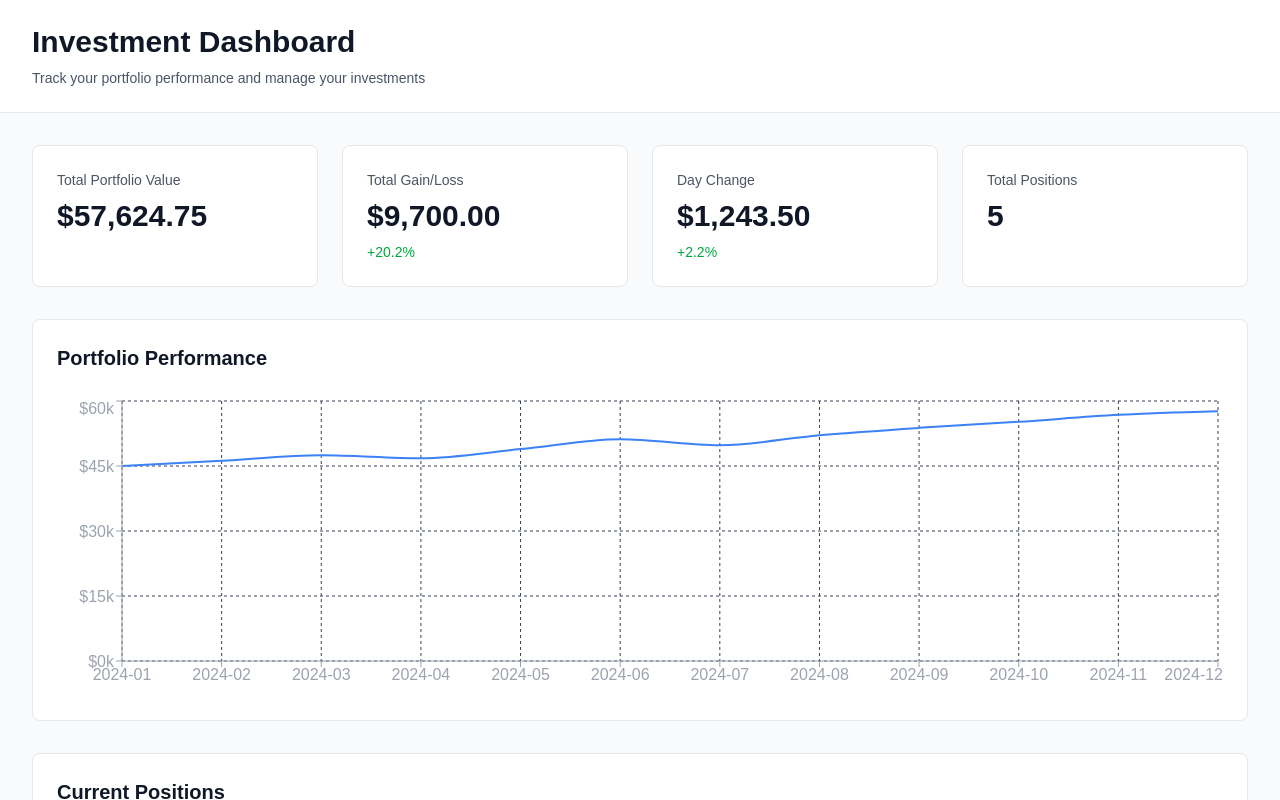
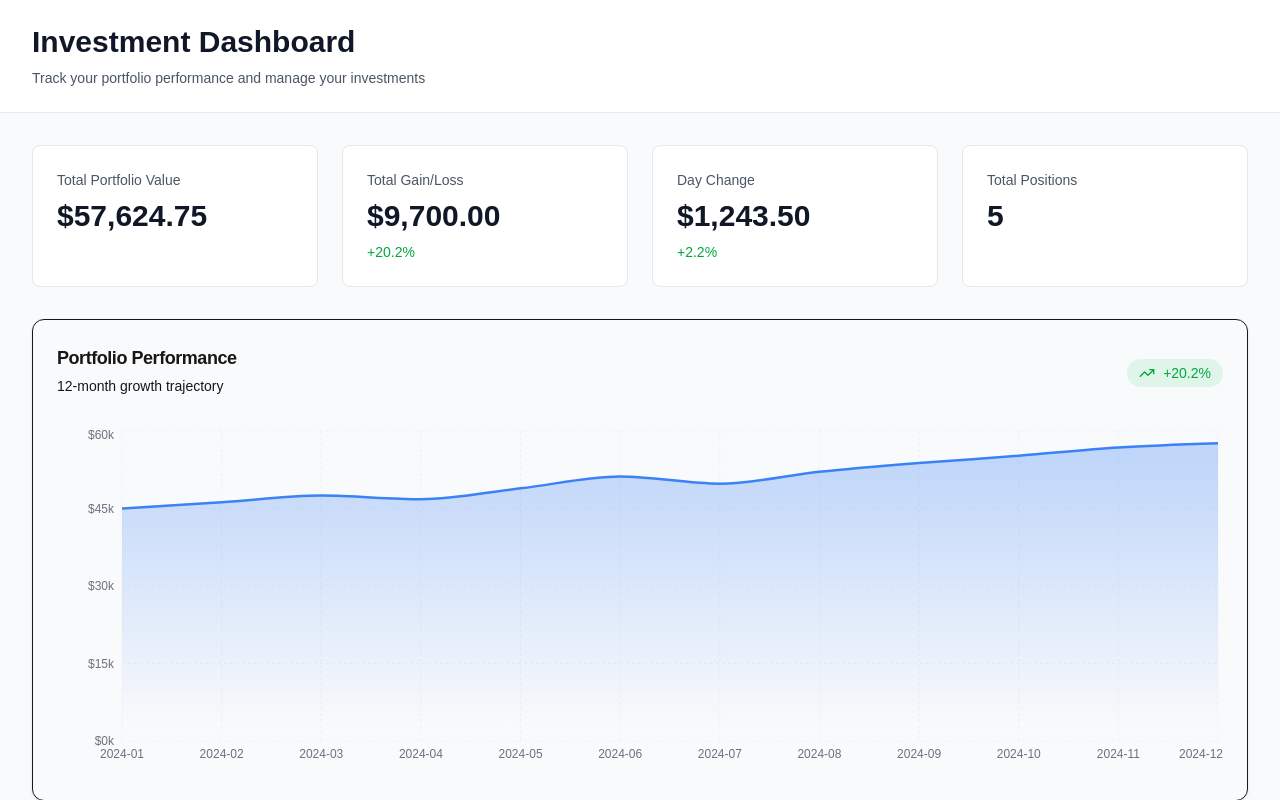
Before and after one commit to flaviogrillo1/investment-dashboard, a Next.js app in the folder apps/web/: page /dashboard in a window 1280 px wide. Shown: the top 800 px of the page. Built offline with nearby package versions, Linux system fonts and the light colour scheme.

Commit message:
feat: modernize UI with Vercel/shadcn style components

```diff
--- a/apps/web/components/PerformanceChart.tsx
+++ b/apps/web/components/PerformanceChart.tsx
@@ -1,54 +1,90 @@
 'use client';
 
-import { LineChart, Line, XAxis, YAxis, CartesianGrid, Tooltip, ResponsiveContainer } from 'recharts';
+import { Card, CardContent, CardHeader, CardTitle } from '@/components/ui/card';
+import { LineChart, Line, XAxis, YAxis, CartesianGrid, Tooltip, ResponsiveContainer, Area, AreaChart } from 'recharts';
 import { ChartDataPoint } from '@/lib/types';
+import { TrendingUp } from 'lucide-react';
 
 interface PerformanceChartProps {
   data: ChartDataPoint[];
 }
 
 export function PerformanceChart({ data }: PerformanceChartProps) {
+  const gradientOffset = () => {
+    const max = Math.max(...data.map(d => d.value));
+    const min = Math.min(...data.map(d => d.value));
+    return min < 0 ? 0 : min;
+  };
+
   return (
-    <div className="rounded-lg border border-gray-200 bg-white p-6 dark:border-gray-800 dark:bg-gray-900">
-      <h2 className="text-xl font-semibold text-gray-900 dark:text-gray-50">
-        Portfolio Performance
-      </h2>
-      <div className="mt-6" style={{ height: '300px' }}>
+    <Card className="overflow-hidden">
+      <CardHeader className="flex flex-row items-center justify-between">
+        <div>
+          <CardTitle className="text-lg">Portfolio Performance</CardTitle>
+          <p className="text-sm text-muted-foreground mt-1">
+            12-month growth trajectory
+          </p>
+        </div>
+        <div className="flex items-center gap-2 rounded-full bg-green-500/10 px-3 py-1">
+          <TrendingUp className="h-4 w-4 text-green-600" />
+          <span className="text-sm font-medium text-green-600 dark:text-green-400">
+            +20.2%
+          </span>
+        </div>
+      </CardHeader>
+      <CardContent>
+        <div style={{ height: '350px' }}>
           <ResponsiveContainer width="100%" height="100%">
-          <LineChart data={data}>
-            <CartesianGrid strokeDasharray="3 3" stroke="#374151" />
+            <AreaChart data={data}>
+              <defs>
+                <linearGradient id="colorValue" x1="0" y1="0" x2="0" y2="1">
+                  <stop offset="5%" stopColor="#3b82f6" stopOpacity={0.3}/>
+                  <stop offset="95%" stopColor="#3b82f6" stopOpacity={0}/>
+                </linearGradient>
+              </defs>
+              <CartesianGrid strokeDasharray="3 3" stroke="#e5e7eb" strokeOpacity={0.5} className="dark:stroke-gray-800" />
               <XAxis
                 dataKey="date"
-              stroke="#9CA3AF"
-              tick={{ fill: '#9CA3AF' }}
+                stroke="#6b7280"
+                tick={{ fill: '#6b7280', fontSize: 12 }}
+                tickLine={false}
+                axisLine={false}
               />
               <YAxis
-              stroke="#9CA3AF"
-              tick={{ fill: '#9CA3AF' }}
+                stroke="#6b7280"
+                tick={{ fill: '#6b7280', fontSize: 12 }}
+                tickLine={false}
+                axisLine={false}
                 tickFormatter={(value) => `$${(value / 1000).toFixed(0)}k`}
               />
               <Tooltip
                 contentStyle={{
-                backgroundColor: '#1F2937',
-                border: '1px solid #374151',
+                  backgroundColor: 'rgba(17, 24, 39, 0.9)',
+                  border: '1px solid rgba(75, 85, 99, 0.4)',
                   borderRadius: '8px',
-                color: '#F9FAFB'
+                  color: '#f9fafb',
+                  padding: '12px',
+                  fontSize: '13px',
+                  boxShadow: '0 4px 6px -1px rgba(0, 0, 0, 0.1)',
                 }}
-              labelStyle={{ color: '#9CA3AF' }}
+                labelStyle={{ color: '#9ca3af', marginBottom: '4px' }}
                 formatter={(value: number | undefined) =>
                   value !== undefined ? `$${value.toLocaleString('en-US', { minimumFractionDigits: 2, maximumFractionDigits: 2 })}` : ''
                 }
               />
-            <Line
+              <Area
                 type="monotone"
                 dataKey="value"
-              stroke="#3B82F6"
-              strokeWidth={2}
-              dot={false}
+                stroke="#3b82f6"
+                strokeWidth={2.5}
+                fillOpacity={1}
+                fill="url(#colorValue)"
+                activeDot={{ r: 6, strokeWidth: 0, fill: '#3b82f6' }}
               />
-          </LineChart>
+            </AreaChart>
           </ResponsiveContainer>
         </div>
-    </div>
+      </CardContent>
+    </Card>
   );
 }
```
Lines whose indentation alone changed are shown as unchanged.
